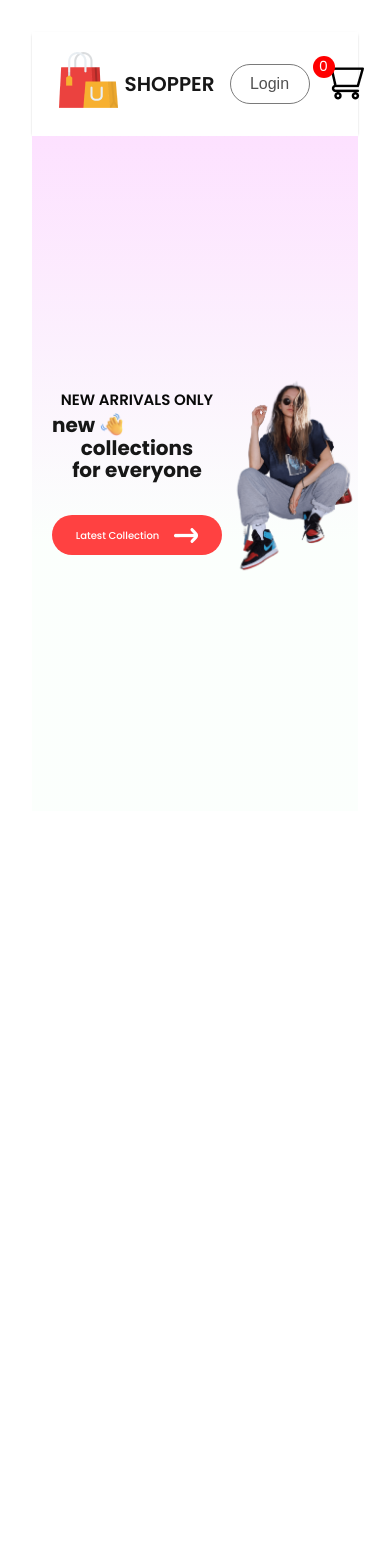
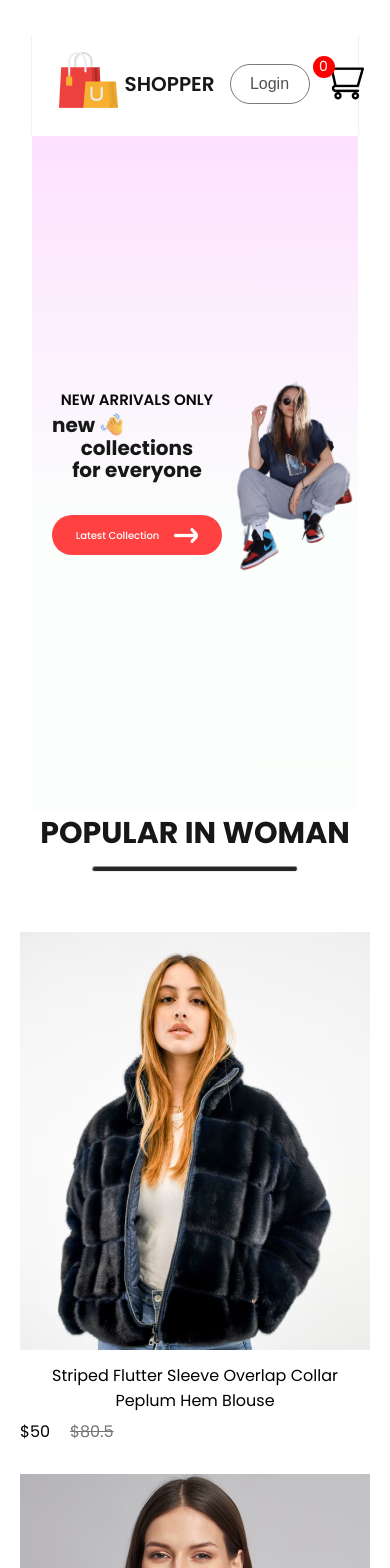
Before and after one commit to shahultas/Cart-Mern, a React (Vite) app in the folder Client/: page / in a window 390 px wide. Shown: the top 1568 px of the page. Before the commit the page ends 844 px from the top, so only its background shows below. Built offline with nearby package versions, Linux system fonts and the light colour scheme.

Commit message:
item listed and its responsived

```diff
--- a/Client/src/assets/data.js
+++ b/Client/src/assets/data.js
@@ -1,33 +1,36 @@
-import p1_img from './product_1.png'
-import p2_img from './product_2.png'
-import p3_img from './product_3.png'
-import p4_img from './product_4.png'
+import p1_img from "../assets/product_1.png";
+import p2_img from "../assets/product_2.png";
+import p3_img from "../assets/product_3.png";
+import p4_img from "../assets/product_4.png";
 
 let data_product = [
   {
-    id:1,
-    name:"Striped Flutter Sleeve Overlap Collar Peplum Hem Blouse",
-    image:p1_img,
-    new_price:50.00,
-    old_price:80.50,
+    id: 1,
+    name: "Striped Flutter Sleeve Overlap Collar Peplum Hem Blouse",
+    image: p1_img,
+    new_price: 50.0,
+    old_price: 80.5,
   },
-  {id:2,
-    name:"Striped Flutter Sleeve Overlap Collar Peplum Hem Blouse",
-    image:p2_img,
-    new_price:85.00,
-    old_price:120.50,
+  {
+    id: 2,
+    name: "Striped Flutter Sleeve Overlap Collar Peplum Hem Blouse",
+    image: p2_img,
+    new_price: 85.0,
+    old_price: 120.5,
   },
-  {id:3,
-    name:"Striped Flutter Sleeve Overlap Collar Peplum Hem Blouse",
-    image:p3_img,
-    new_price:60.00,
-    old_price:100.50,
+  {
+    id: 3,
+    name: "Striped Flutter Sleeve Overlap Collar Peplum Hem Blouse",
+    image: p3_img,
+    new_price: 60.0,
+    old_price: 100.5,
   },
-  {id:4,
-    name:"Striped Flutter Sleeve Overlap Collar Peplum Hem Blouse",
-    image:p4_img,
-    new_price:100.00,
-    old_price:150.00,
+  {
+    id: 4,
+    name: "Striped Flutter Sleeve Overlap Collar Peplum Hem Blouse",
+    image: p4_img,
+    new_price: 100.0,
+    old_price: 150.0,
   },
 ];
 
--- a/Client/src/components/Item/Item.jsx
+++ b/Client/src/components/Item/Item.jsx
@@ -4,11 +4,11 @@ import "./Item.css";
 const Item = (props) => {
   return (
     <div className="item">
-      <img src={props.image} alt="" />
+      <img src={props.image} />
       <p>{props.name}</p>
       <div className="item-prices">
-        <div className="item-proces-new">{props.new_price}</div>
-        <div className="item-price-old">{props.old_price}</div>
+        <div className="item-proces-new">${props.new_price}</div>
+        <del className="item-price-old">${props.old_price}</del>
       </div>
     </div>
   );
--- a/Client/src/components/Popular/Popular.css
+++ b/Client/src/components/Popular/Popular.css
@@ -0,0 +1,45 @@
+.popular {
+  display: flex;
+  flex-direction: column;
+  align-items: center;
+  gap: 10px;
+  height: 90vh;
+}
+
+.popular h1 {
+  color: #171717;
+  font-size: 50px;
+  font-weight: 600;
+}
+
+.popular hr {
+  width: 200px;
+  height: 6px;
+  border-radius: 10px;
+  background: #252525;
+  padding: 2px;
+}
+
+.popular-item {
+  margin-top: 50px;
+  display: flex;
+  gap: 30px;
+}
+
+.item-price-old {
+  color: rgb(117, 116, 116);
+}
+
+@media all and (max-width: 700px) {
+  .popular h1 {
+    color: #171717;
+    font-size: 30px;
+    font-weight: 700;
+  }
+
+  .popular-item {
+    margin-top: 50px;
+    display: flex;
+    flex-direction: column;
+  }
+}
--- a/Client/src/components/Popular/Popular.jsx
+++ b/Client/src/components/Popular/Popular.jsx
@@ -1,9 +1,29 @@
 import React from "react";
 import "./Popular.css";
 import data_product from "./../../assets/data";
+import Item from "./../Item/Item";
 
 const Popular = () => {
-  return <div className="popular"></div>;
+  return (
+    <div className="popular">
+      <h1>POPULAR IN WOMAN</h1>
+      <hr />
+      <div className="popular-item">
+        {data_product.map((item, i) => {
+          return (
+            <Item
+              key={i}
+              id={item.id}
+              name={item.name}
+              image={item.image}
+              new_price={item.new_price}
+              old_price={item.old_price}
+            />
+          );
+        })}
+      </div>
+    </div>
+  );
 };
 
 export default Popular;
--- a/Client/src/pages/Shop.jsx
+++ b/Client/src/pages/Shop.jsx
@@ -1,10 +1,12 @@
 import React from "react";
 import Hero from "../components/Hero/Hero";
+import Popular from "../components/Popular/Popular";
 
 const Shop = () => {
   return (
     <div>
       <Hero />
+      <Popular />
     </div>
   );
 };
```
Also changed, not shown: Client/src/assets/all_product.js (+36 -36 lines).
